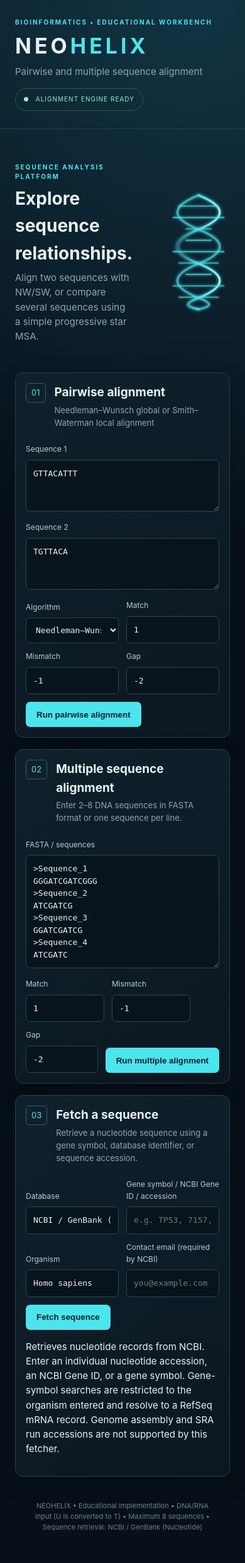
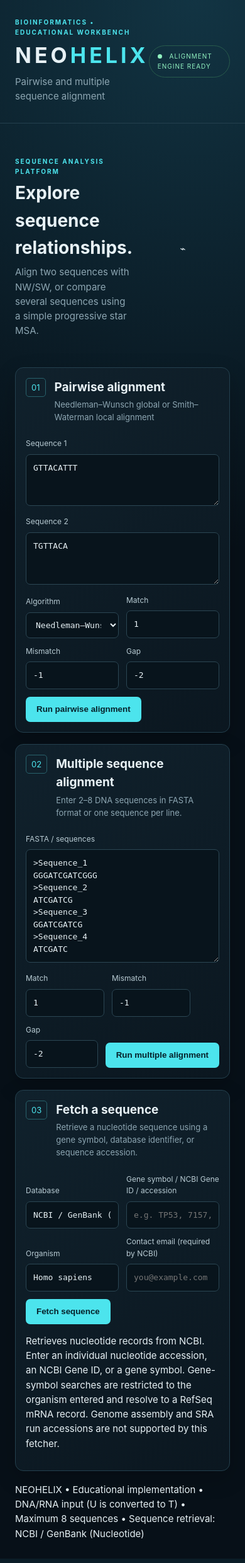
Before and after one commit to ayushi-m-07/NEOHELIX-MSA-Visualizer, a Flask app: page / in a window 390 px wide. Shown: the whole page at 63% size. Run offline with Flask 3, Linux system fonts and the light colour scheme.

Commit message:
Revert "Frontend error fix"
This reverts commit 6b35686c623f04e0e0c4e4642bde5324b3c22dd2.

```diff
--- a/static/style.css
+++ b/static/style.css
@@ -82,8 +82,7 @@ header p,
     display: flex;
     justify-content: space-between;
     align-items: center;
-    gap: 30px;
-    padding: 24px 0;
+    padding: 36px 0;
 }
 
 .intro h2 {
@@ -97,18 +96,20 @@ header p,
 
 /* DNA illustration only */
 .helix {
-    width: 190px;
-    height: 240px;
-    flex: 0 0 190px;
+    width: 240px;
+    height: 340px;
+    flex: 0 0 240px;
     display: flex;
     align-items: center;
     justify-content: center;
 }
 
 .dna-svg {
+    display: block;
     width: 100%;
     height: 100%;
     overflow: visible;
+    filter: drop-shadow(0 0 12px #4ce4ed80);
 }
 
 .dna-rotor {
@@ -121,12 +122,13 @@ header p,
     stroke: url(#dnaGradient);
     stroke-width: 7;
     stroke-linecap: round;
-    filter: drop-shadow(0 0 6px #4ce4ed);
+    stroke-linejoin: round;
+    filter: drop-shadow(0 0 5px #4ce4ed);
 }
 
 .strand-b {
     stroke: #4ce4ed;
-    opacity: 0.75;
+    opacity: 0.7;
 }
 
 .dna-connectors path {
@@ -135,6 +137,11 @@ header p,
     stroke-width: 3;
     stroke-linecap: round;
     filter: drop-shadow(0 0 5px #4ce4ed);
+    animation: connectorGlow 2s ease-in-out infinite alternate;
+}
+
+.dna-connectors path:nth-child(even) {
+    animation-delay: 1s;
 }
 
 @keyframes dnaFloat {
@@ -144,6 +151,11 @@ header p,
     50% {
         transform: rotateY(12deg) translateY(-8px);
     }
+}
+
+@keyframes connectorGlow {
+    from { opacity: 0.4; }
+    to { opacity: 1; }
 }
 
 .panel {
@@ -370,7 +382,7 @@ button:disabled {
     padding: 0;
 }
 
-footer {
+.footer {
     text-align: center;
     color: #68818d;
     font-size: 11px;
@@ -378,7 +390,7 @@ footer {
 }
 
 @media (max-width: 700px) {
-    header {
+    .header {
         align-items: flex-start;
         gap: 12px;
         flex-direction: column;
@@ -391,12 +403,12 @@ footer {
         padding: 25px 0;
     }
 
-    .helix {
+     .helix {
     display: flex;
-    width: 150px;
-    height: 190px;
-    flex: 0 0 150px;
-    margin: 10px auto;
+    width: 160px;
+    height: 230px;
+    flex: 0 0 160px;
+    margin: 15px auto;
 }
     .panel {
         padding: 16px;
--- a/templates/index.html
+++ b/templates/index.html
@@ -18,49 +18,14 @@
   </header>
 
   <main>
-
-<section class="intro">
-    <div class="intro-text">
+    <section class="intro">
+      <div>
         <div class="eyebrow">SEQUENCE ANALYSIS PLATFORM</div>
         <h2>Explore sequence relationships.</h2>
         <p>Align two sequences with NW/SW, or compare several sequences using a simple progressive star MSA.</p>
-    </div>
-
-    <div class="helix">
-        <svg class="dna-svg" viewBox="0 0 240 420"
-             xmlns="http://www.w3.org/2000/svg">
-
-            <defs>
-                <linearGradient id="dnaGradient" x1="0" y1="0" x2="1" y2="0">
-                    <stop offset="0%" stop-color="#286778"/>
-                    <stop offset="50%" stop-color="#4ce4ed"/>
-                    <stop offset="100%" stop-color="#a0faff"/>
-                </linearGradient>
-            </defs>
-
-            <g class="dna-rotor">
-                <path class="dna-strand"
-                    d="M120 10 C220 50 220 90 120 130 C20 170 20 210 120 250 C220 290 220 330 120 370 C70 390 70 400 120 410"/>
-
-                <path class="dna-strand strand-b"
-                    d="M120 10 C20 50 20 90 120 130 C220 170 220 210 120 250 C20 290 20 330 120 370 C170 390 170 400 120 410"/>
-
-                <g class="dna-connectors">
-                    <path d="M50 48 L190 48"/>
-                    <path d="M30 88 L210 88"/>
-                    <path d="M75 128 L165 128"/>
-                    <path d="M165 168 L75 168"/>
-                    <path d="M210 208 L30 208"/>
-                    <path d="M190 248 L50 248"/>
-                    <path d="M75 288 L165 288"/>
-                    <path d="M30 328 L210 328"/>
-                    <path d="M50 368 L190 368"/>
-                </g>
-            </g>
-        </svg>
-    </div>
-</section>
-
+      </div>
+      <div class="helix">⌁</div>
+    </section>
 
     <section class="panel">
       <div class="section-title">
```
Also changed, not shown: README.md.
